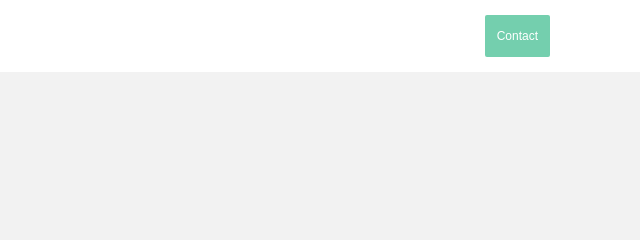
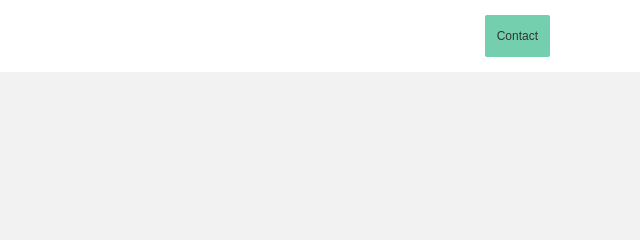
Before and after one commit to mihonakagawa/bolt_nakagawa, a plain HTML site: page index.html in a window 1280 px wide. In both pictures the pointer is over the button "Contact". Shown: the top 240 px of the page, 640-1280 px from the left. Drawn offline with Linux system fonts and the light colour scheme.

Commit message:
ヘッダーボタンのホバー時の処理を追加

```diff
--- a/css/style.css
+++ b/css/style.css
@@ -45,6 +45,10 @@ i::before {
   color: #fff;
   background-color: #74cfae;
   border-radius: 2px;
+  transition: .3s;
+}
+.header__button:hover {
+  color: #333;
 }
 .sp-show {
   display: none; /* スマホの時のみ改行コードを表示 */
```
